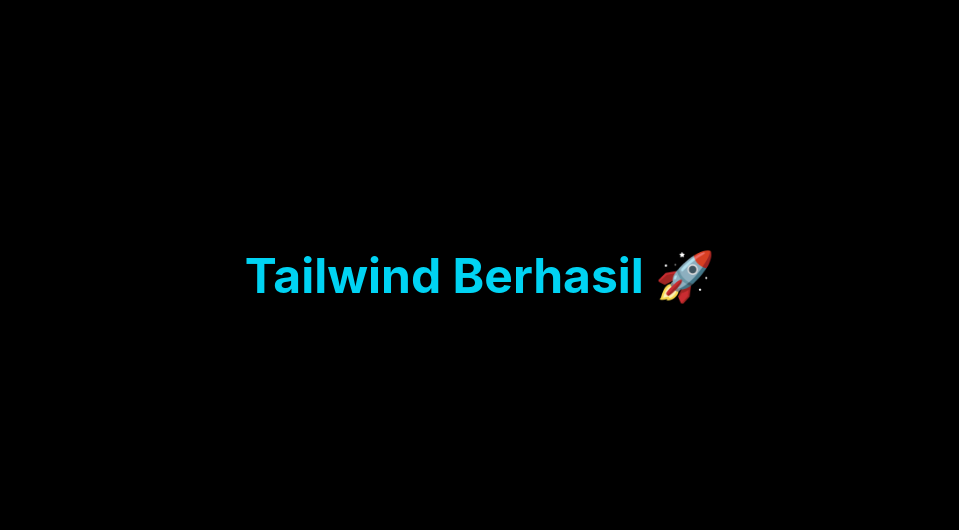
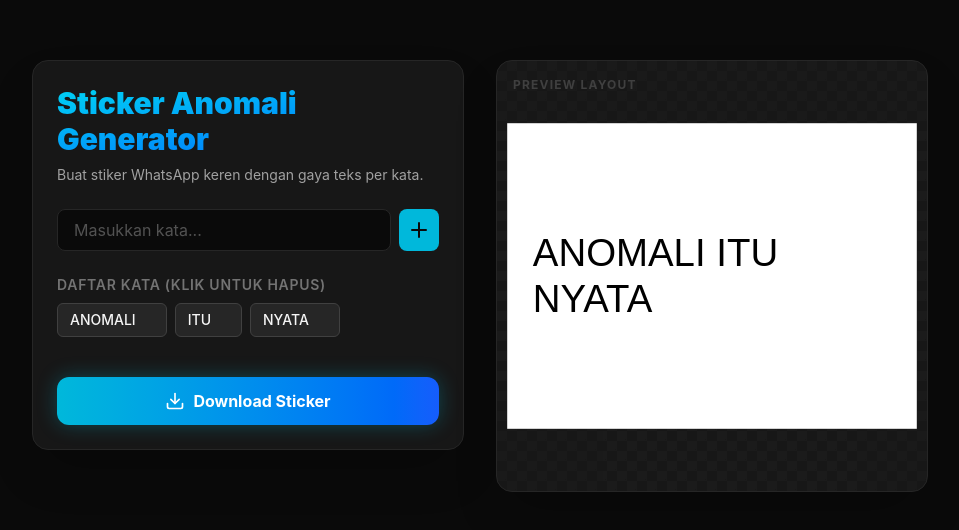
Before and after one commit to MakdumIbrohim/sticker-anomali-generator, a React (Vite) app: page / in a window 1280 px wide. Shown: the part 124-654 px from the top of the page, without its empty margins (160-1119 px from the left). Built offline with nearby package versions, Linux system fonts and the light colour scheme.

Commit message:
feat: implement sticker generation and download functionality using html-to-image

```diff
--- a/package.json
+++ b/package.json
@@ -11,6 +11,8 @@
   },
   "dependencies": {
     "@tailwindcss/vite": "^4.3.0",
+    "html-to-image": "^1.11.13",
+    "lucide-react": "^1.16.0",
     "react": "^19.2.6",
     "react-dom": "^19.2.6",
     "tailwindcss": "^4.3.0"
--- a/src/App.tsx
+++ b/src/App.tsx
@@ -1,12 +1,134 @@
+import { useState, useRef, useCallback } from 'react';
+import { toPng } from 'html-to-image';
+import { Download, Plus, Trash2, RefreshCw } from 'lucide-react';
 
-function App() {
+export default function App() {
+  const [words, setWords] = useState<string[]>(['ANOMALI', 'ITU', 'NYATA']);
+  const [inputValue, setInputValue] = useState('');
+  const stickerRef = useRef<HTMLDivElement>(null);
+
+  const handleAddWord = (e: React.FormEvent) => {
+    e.preventDefault();
+    if (inputValue.trim()) {
+      setWords([...words, inputValue.trim()]);
+      setInputValue('');
+    }
+  };
+
+  const handleRemoveWord = (index: number) => {
+    setWords(words.filter((_, i) => i !== index));
+  };
+
+  const handleDownload = useCallback(() => {
+    if (stickerRef.current === null) {
+      return;
+    }
+
+    // Capture the sticker as PNG with a transparent background
+    toPng(stickerRef.current, { cacheBust: true, backgroundColor: 'rgba(0,0,0,0)' })
+      .then((dataUrl) => {
+        const link = document.createElement('a');
+        link.download = 'sticker-anomali.png';
+        link.href = dataUrl;
+        link.click();
+      })
+      .catch((err) => {
+        console.error('Oops, something went wrong!', err);
+      });
+  }, [stickerRef]);
+
   return (
-    <div className="min-h-screen flex items-center justify-center bg-black">
-      <h1 className="text-5xl font-bold text-cyan-400">
-        Tailwind Berhasil 🚀
-      </h1>
+    <div className="min-h-screen bg-neutral-950 text-neutral-100 flex items-center justify-center p-4 font-sans">
+      <div className="max-w-4xl w-full grid grid-cols-1 md:grid-cols-2 gap-8 items-start">
+
+        {/* Control Panel */}
+        <div className="bg-neutral-900 border border-neutral-800 p-6 rounded-2xl shadow-2xl flex flex-col gap-6">
+          <div>
+            <h1 className="text-3xl font-black bg-gradient-to-br from-cyan-400 to-blue-600 bg-clip-text text-transparent mb-2">
+              Sticker Anomali Generator
+            </h1>
+            <p className="text-neutral-400 text-sm">
+              Buat stiker WhatsApp keren dengan gaya teks per kata.
+            </p>
+          </div>
+
+          <form onSubmit={handleAddWord} className="flex gap-2">
+            <input
+              type="text"
+              value={inputValue}
+              onChange={(e) => setInputValue(e.target.value)}
+              placeholder="Masukkan kata..."
+              className="flex-1 bg-neutral-950 border border-neutral-800 rounded-lg px-4 py-2 focus:outline-none focus:border-cyan-500 transition-colors placeholder:text-neutral-600"
+            />
+            <button
+              type="submit"
+              className="bg-cyan-500 hover:bg-cyan-400 text-neutral-950 font-bold p-2 rounded-lg transition-colors flex items-center justify-center"
+            >
+              <Plus size={24} />
+            </button>
+          </form>
+
+          <div className="flex flex-col gap-2">
+            <h3 className="text-sm font-semibold text-neutral-500 uppercase tracking-wider">
+              Daftar Kata (Klik untuk hapus)
+            </h3>
+            <div className="flex flex-wrap gap-2">
+              {words.length === 0 ? (
+                <span className="text-neutral-600 text-sm italic">Belum ada kata ditambahkan.</span>
+              ) : (
+                words.map((word, index) => (
+                  <button
+                    key={index}
+                    onClick={() => handleRemoveWord(index)}
+                    className="group flex items-center gap-1 bg-neutral-800 hover:bg-red-500/20 hover:text-red-400 hover:border-red-500/50 border border-neutral-700 px-3 py-1.5 rounded-md transition-all text-sm font-medium"
+                    title="Hapus kata"
+                  >
+                    {word}
+                    <Trash2 size={14} className="opacity-0 group-hover:opacity-100 transition-opacity" />
+                  </button>
+                ))
+              )}
+            </div>
+          </div>
+
+          <button
+            onClick={handleDownload}
+            disabled={words.length === 0}
+            className="mt-4 w-full bg-gradient-to-r from-cyan-500 to-blue-600 hover:from-cyan-400 hover:to-blue-500 disabled:opacity-50 disabled:cursor-not-allowed text-white font-bold py-3 px-4 rounded-xl flex items-center justify-center gap-2 transition-all shadow-[0_0_20px_rgba(6,182,212,0.3)] hover:shadow-[0_0_30px_rgba(6,182,212,0.5)]"
+          >
+            <Download size={20} />
+            Download Sticker
+          </button>
+        </div>
+
+        {/* Preview Panel */}
+        <div className="bg-neutral-900 border border-neutral-800 p-6 rounded-2xl shadow-2xl flex flex-col items-center justify-center aspect-square relative overflow-hidden">
+          <div className="absolute top-4 left-4 text-xs font-bold text-neutral-700 uppercase tracking-widest z-0">
+            Preview Layout
+          </div>
+
+          {/* Transparency checkerboard background pattern */}
+          <div className="absolute inset-0 opacity-10 z-0 pointer-events-none" style={{
+            backgroundImage: 'repeating-linear-gradient(45deg, #404040 25%, transparent 25%, transparent 75%, #404040 75%, #404040), repeating-linear-gradient(45deg, #404040 25%, transparent 25%, transparent 75%, #404040 75%, #404040)',
+            backgroundPosition: '0 0, 10px 10px',
+            backgroundSize: '20px 20px'
+          }}></div>
+
+          {/* Actual Sticker Canvas (What gets downloaded) */}
+          <div
+            ref={stickerRef}
+            className="relative z-10 w-full h-full flex flex-col items-center justify-center bg-white p-8"
+            style={{ width: '512px', height: '512px', transform: 'scale(0.8)' }}
+          >
+            <div className="w-full h-full flex items-center justify-center">
+              <p className="text-black font-sans text-5xl leading-[1.2] text-left break-words w-full" style={{ fontFamily: 'Arial, Helvetica, sans-serif' }}>
+                {words.join(' ')}
+              </p>
+            </div>
+          </div>
+        </div>
+
+      </div>
     </div>
-  )
+  );
 }
-
-export default App
```
Also changed, not shown: 1 other file (tests, documents, lock files or other folders).
